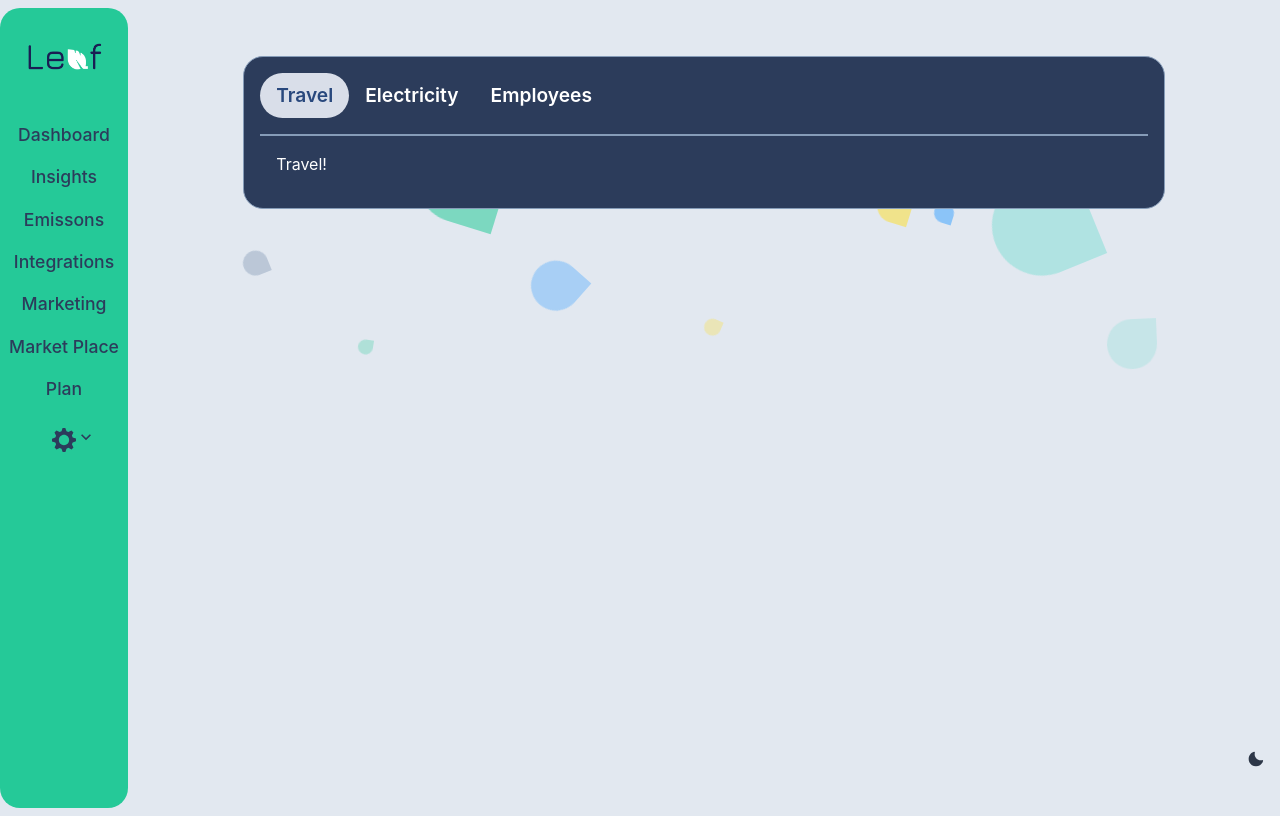
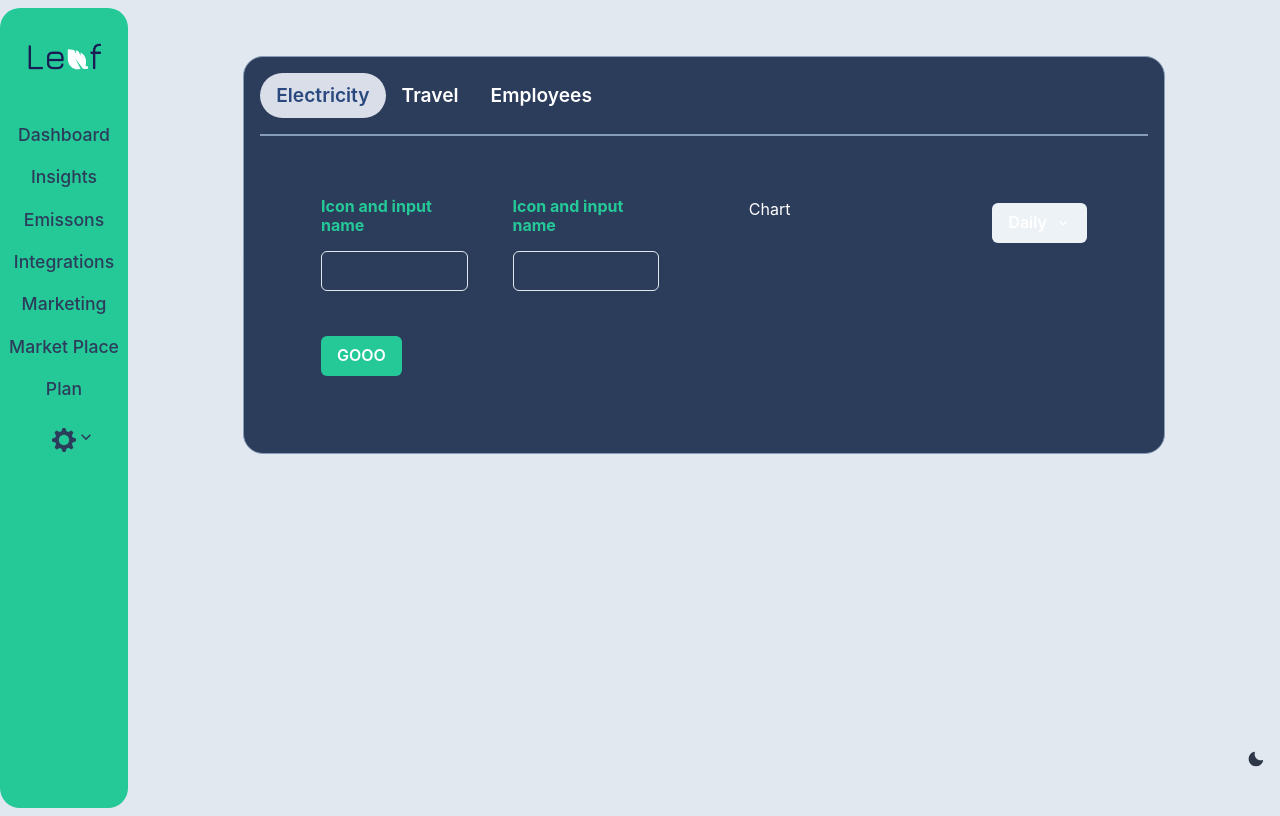
Before and after one commit to AssafWoo/Leaf-groot, a React (Create React App) app: page /emissions in a window 1280 px wide. Built offline with nearby package versions, Linux system fonts and the light colour scheme.

Commit message:
reduced repeating code mostly, added filter and divided one of the panels

```diff
--- a/src/Modules/Dashboard/left-part/dashboard-left.js
+++ b/src/Modules/Dashboard/left-part/dashboard-left.js
@@ -1,15 +1,12 @@
-import React, { useState } from 'react';
+import React  from 'react';
 import { Heading } from '@chakra-ui/layout';
 import { Flex,BoxMD,BoxSM, BoxLG } from '../../../Styles/styles'
 import SingleUser from '../../../Ui/UserAvatar/SingelUser';
 import { DarkTheme } from '../../../Styles/colors';
-import { Menu, MenuButton, MenuItem, MenuList } from '@chakra-ui/menu';
-import { ChevronDownIcon } from '@chakra-ui/icons';
-import { Button } from '@chakra-ui/button';
+import FilterBy from '../../../Ui/Filter/filter_by';
 
 
 const DashboardLeftPart = ({companyName, userName}) => {
-    const [filter, setFilter] = useState('Daily');
 
     return(
         <BoxMD isInvisible={true}>
@@ -27,17 +24,9 @@ const DashboardLeftPart = ({companyName, userName}) => {
                 </Flex>
             </BoxLG>
         </Flex>
-            <Menu>
-                <MenuButton mt="0.4rem" as={Button} rightIcon={<ChevronDownIcon />} float="right">
-                    {filter}
-                </MenuButton>
-                <MenuList>
-                    <MenuItem onClick={() => setFilter('Daily')}>Daily</MenuItem>
-                    <MenuItem onClick={() => setFilter('Weekly')}>Weekly</MenuItem>
-                    <MenuItem onClick={() => setFilter('Monthly')}>Monthly</MenuItem>
-                    <MenuItem onClick={() => setFilter('Yearly')}>Yearly</MenuItem>
-                </MenuList>
-            </Menu>
+
+        <FilterBy />
+
             <Flex>
                 <BoxMD>left box</BoxMD>
                 <BoxMD>right box</BoxMD>
--- /dev/null
+++ b/src/Modules/Emissions/electricity-panel.js
@@ -0,0 +1,42 @@
+import { Button } from "@chakra-ui/button";
+import { Input } from "@chakra-ui/input";
+import { Heading } from "@chakra-ui/layout";
+import { MainGreen } from "../../Styles/colors";
+import { BoxLG, BoxMD, Flex, BoxSM } from "../../Styles/styles";
+import FilterBy from "../../Ui/Filter/filter_by";
+
+
+const ElectricityPanel = () => {
+
+    return(
+        <Flex>
+            <BoxMD isInvisible="true">
+                <Flex>
+                    <BoxMD isInvisible="true">
+                        <Heading color={MainGreen} size="sm" textAlign="left" marginBottom="1rem">Icon and input name</Heading>
+                        <Input />
+                    </BoxMD>
+                    <BoxMD isInvisible="true">
+                        <Heading color={MainGreen} size="sm" textAlign="left" marginBottom="1rem">Icon and input name</Heading>
+                        <Input />
+                    </BoxMD>
+                </Flex>
+                <BoxMD isInvisible="true">
+                <Button bg={MainGreen} colorScheme="white">GOOO</Button>
+                </BoxMD>
+            </BoxMD>
+            <BoxMD isInvisible="true">
+                <Flex>
+                    <BoxLG isInvisible="true">
+                        Chart
+                    </BoxLG>
+                    <BoxSM isInvisible="true">
+                    <FilterBy />
+                    </BoxSM>
+                </Flex>
+            </BoxMD>
+        </Flex>
+    )
+}
+
+export default ElectricityPanel;
--- a/src/Modules/Emissions/emissions.js
+++ b/src/Modules/Emissions/emissions.js
@@ -1,25 +1,26 @@
 import React from 'react';
+import { Tab, TabList, TabPanel, TabPanels, Tabs } from '@chakra-ui/tabs';
+import { DarkTheme, MainGrey } from '../../Styles/colors';
+import ElectricityPanel from './electricity-panel';
 
 
-import { Tab, TabList, TabPanel, TabPanels, Tabs } from '@chakra-ui/tabs';
-import { DarkTheme, MainGrey } from '../../Styles/colors';
 
-
+// divide sections into different files
 const EmissionsComponent = () => {
 
     return (
         <Tabs variant="soft-rounded" borderRadius="20px" padding="1rem" colorScheme="facebook" bg={DarkTheme} border={`1px solid ${MainGrey}`} >
             <TabList marginBottom="1rem">
+                <Tab fontSize="1.2rem" color="white" >Electricity</Tab>
                 <Tab fontSize="1.2rem" color="white" >Travel</Tab>
-                <Tab fontSize="1.2rem" color="white" >Electricity</Tab>
                 <Tab fontSize="1.2rem" color="white" >Employees</Tab>
             </TabList>
             <TabPanels textAlign="left" borderTop={`2px solid ${MainGrey}`}>
                 <TabPanel color="white" >
-                    <p>Travel!</p>
+                    <ElectricityPanel />
                 </TabPanel>
                 <TabPanel color="white" >
-                    <p>Electricity</p>
+                    <p>Travel</p>
                 </TabPanel>
                 <TabPanel color="white" >
                     <p>Employees!</p>
--- a/src/Modules/Integrations/integrations.js
+++ b/src/Modules/Integrations/integrations.js
@@ -5,6 +5,8 @@ import { Input, InputGroup, InputLeftElement, useColorMode } from "@chakra-ui/re
 import { SearchIcon } from '@chakra-ui/icons';
 import useRandomColorPick from '../../Shared-hooks/useRandomColor';
 
+
+// need to build a database for integrations data
 const Integrations = () => {
     const { colorMode, toggleColorMode } = useColorMode();
 
--- a/src/Modules/Integrations/style.js
+++ /dev/null
@@ -1 +0,0 @@
-import styled from 'styled-components';
--- a/src/Modules/Settings/settings.js
+++ b/src/Modules/Settings/settings.js
@@ -7,6 +7,10 @@ import { BoxLG, BoxMD, Flex } from "../../Styles/styles";
 import RankIcon from "../../Ui/RankIcon/rank-icon";
 import SingleUser from "../../Ui/UserAvatar/SingelUser";
 
+
+const InputStyle = {
+    borderRadius:'10px' ,color:'gray.700', border:`1px sold ${MainGrey}`
+}
 
 const Settings = () => {
 
@@ -24,11 +28,11 @@ const Settings = () => {
                 <Flex>
                     <BoxMD isInvisible="true">
                         <Heading color={MainGreen} size="sm" textAlign="left" marginBottom="1rem">Company's Name</Heading>
-                        <Input bg={DarkTheme} style={{borderRadius:'10px' ,color:'gray.700', border:`1px sold ${MainGrey}`}}  placeholder="Name" />
+                        <Input bg={DarkTheme} style={InputStyle}  placeholder="Name" />
                     </BoxMD>
                     <BoxMD isInvisible="true">
                         <Heading color={MainGreen} size="sm" textAlign="left" marginBottom="1rem">Company's Info</Heading>
-                        <Input bg={DarkTheme} style={{borderRadius:'10px' ,color:'gray.700' ,border:`1px sold ${MainGrey}`}}  placeholder="Name" />
+                        <Input bg={DarkTheme} style={InputStyle}  placeholder="Name" />
                     </BoxMD>
                     <BoxMD isInvisible="true">
                         <Heading color={MainGreen} size="sm" textAlign="left" marginBottom="1rem">Headcount</Heading>
@@ -44,15 +48,15 @@ const Settings = () => {
                 <Flex>
                     <BoxMD isInvisible="true">
                         <Heading color={MainGreen} size="sm" textAlign="left" marginBottom="1rem">Sector/s</Heading>
-                        <Input bg={DarkTheme} style={{borderRadius:'10px' ,color:'gray.700', border:`1px sold ${MainGrey}`}}  placeholder="Sector"  />
+                        <Input bg={DarkTheme} style={InputStyle}  placeholder="Sector"  />
                     </BoxMD>
                     <BoxMD isInvisible="true">
                         <Heading color={MainGreen} size="sm" textAlign="left" marginBottom="1rem">Country/ies</Heading>
-                        <Input bg={DarkTheme} style={{borderRadius:'10px' ,color:'gray.700', border:`1px sold ${MainGrey}`}}  placeholder="Country"  />
+                        <Input bg={DarkTheme} style={InputStyle}  placeholder="Country"  />
                     </BoxMD>
                     <BoxMD isInvisible="true">
                         <Heading color={MainGreen} size="sm" textAlign="left" marginBottom="1rem">State</Heading>
-                        <Input bg={DarkTheme} style={{borderRadius:'10px' ,color:'gray.700', border:`1px sold ${MainGrey}`}}  placeholder="State"  />
+                        <Input bg={DarkTheme} style={InputStyle}  placeholder="State"  />
                     </BoxMD>
                 </Flex>
             </BoxLG>
--- a/src/Shared-hooks/useRandomColor.js
+++ b/src/Shared-hooks/useRandomColor.js
@@ -12,7 +12,6 @@ const useRandomColorPick = () => {
     const [choosenColor, setChoosenColor] = useState('')
     const randomNumber = Math.floor(Math.random() * 4) + 1;
     const randomColor = COLORS[randomNumber];
-    console.log(randomColor)
     useEffect(() => {
         setChoosenColor(randomColor);
     },[])
--- /dev/null
+++ b/src/Ui/Filter/filter_by.js
@@ -0,0 +1,25 @@
+
+import { useState } from "react";
+import { Button } from "@chakra-ui/button"
+import { ChevronDownIcon } from "@chakra-ui/icons"
+import { Menu, MenuButton, MenuItem, MenuList } from "@chakra-ui/menu"
+
+
+const FilterBy = () => {
+    const [filter, setFilter] = useState('Daily');
+    return (
+        <Menu>
+            <MenuButton mt="0.4rem" as={Button} rightIcon={<ChevronDownIcon />} float="right">
+                {filter}
+            </MenuButton>
+            <MenuList>
+                <MenuItem onClick={() => setFilter('Daily')}>Daily</MenuItem>
+                <MenuItem onClick={() => setFilter('Weekly')}>Weekly</MenuItem>
+                <MenuItem onClick={() => setFilter('Monthly')}>Monthly</MenuItem>
+                <MenuItem onClick={() => setFilter('Yearly')}>Yearly</MenuItem>
+            </MenuList>
+        </Menu>
+    )
+}
+
+export default FilterBy;
--- a/src/Ui/RankIcon/rank-icon.js
+++ b/src/Ui/RankIcon/rank-icon.js
@@ -8,17 +8,17 @@ const RankIcon = () => {
     const Rank = state.companyDetails.rank;
     if(Rank > 4){
         return(
-            <Button _hover={{background:MainYellow}} bg={MainYellow} margin=".2rem" color={DarkTheme} size="sm" textAlign="left" marginBottom="1rem">Rank: {state.companyDetails.rank}</Button>
+            <Button _hover={{background:MainYellow}} mt=".4rem" bg={MainYellow} color={DarkTheme} size="sm" textAlign="left" marginBottom="1rem">Rank: {state.companyDetails.rank}</Button>
         )
     }
     if(Rank < 4){
         return(
-            <Button _hover={{background:MainBlue}} bg={MainBlue} margin=".2rem" color={DarkTheme} size="sm" textAlign="left" marginBottom="1rem">Rank: {state.companyDetails.rank}</Button>
+            <Button _hover={{background:MainBlue}} mt=".4rem" bg={MainBlue} color={DarkTheme} size="sm" textAlign="left" marginBottom="1rem">Rank: {state.companyDetails.rank}</Button>
         )
     }
     else {
         return(
-            <Button _hover={{background:DarkTheme}} bg={DarkTheme} margin=".2rem" color={DarkTheme} size="sm" textAlign="left" marginBottom="1rem">Rank: {state.companyDetails.rank}</Button>
+            <Button _hover={{background:DarkTheme}} mt=".4rem" bg={DarkTheme} color={DarkTheme} size="sm" textAlign="left" marginBottom="1rem">Rank: {state.companyDetails.rank}</Button>
         )
     }
 }
--- a/src/Ui/UserAvatar/SingelUser.js
+++ b/src/Ui/UserAvatar/SingelUser.js
@@ -1,7 +1,7 @@
 import UserAvatar from '../../Assets/images/userImage.png';
 import CompanyAvatar from '../../Assets/images/Leaf-logo-white-leaf.png';
 import { MainGreen } from "../../Styles/colors";
-import { ShadowEffect } from '../../Styles/effects';
+import { Image } from '@chakra-ui/image';
 
 
 const SingleUser = ({desiredPhoto}) => {
@@ -12,7 +12,7 @@ const SingleUser = ({desiredPhoto}) => {
         )
     }
     return(
-        <img alt='user' style={{width:'100%', display:'inline-block', boxShadow:ShadowEffect, borderRadius:"20px"}} src={UserAvatar}  />
+        <Image alt='user' borderRadius="full" w={10} h={10} src={UserAvatar}  />
     )
 }
 
```
